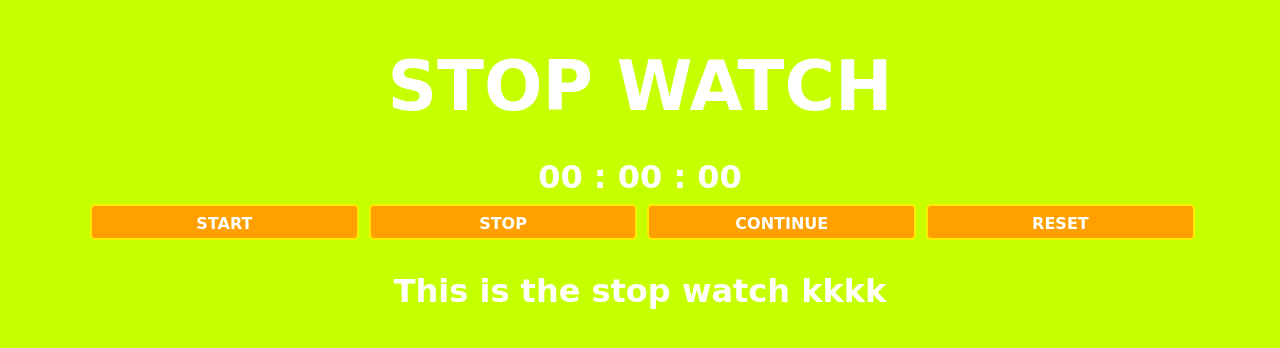
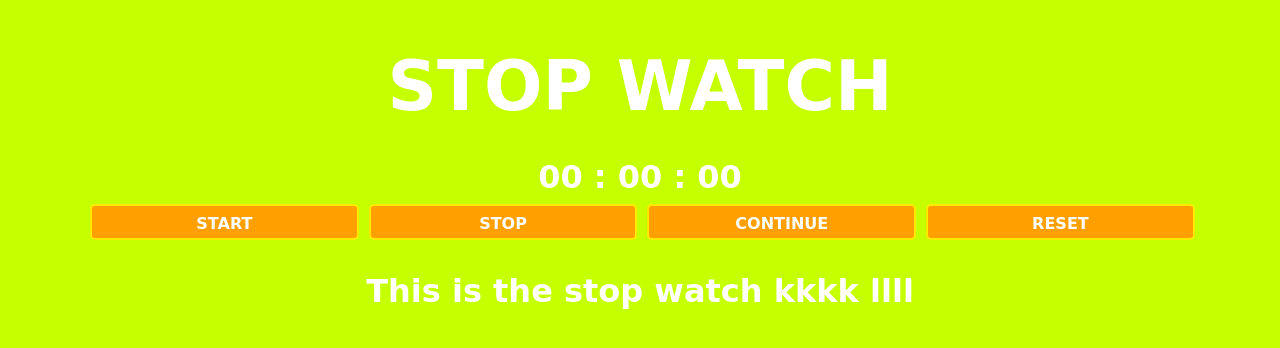
Before and after one commit to khinkhinchaw/khinrepo, a plain HTML site: page index.html in a window 1280 px wide. Drawn offline with Linux system fonts and the light colour scheme; a web font is replaced by a local one.

Commit message:
llll added

```diff
--- a/index.html
+++ b/index.html
@@ -19,6 +19,6 @@
     <button id="stop-button">STOP</button>
     <button id="continue-button">CONTINUE</button>
     <button id="reset-button">RESET</button>
-    <p>This is the stop watch kkkk</p>
+    <p>This is the stop watch kkkk llll</p>
 </body>
 </html>
```
